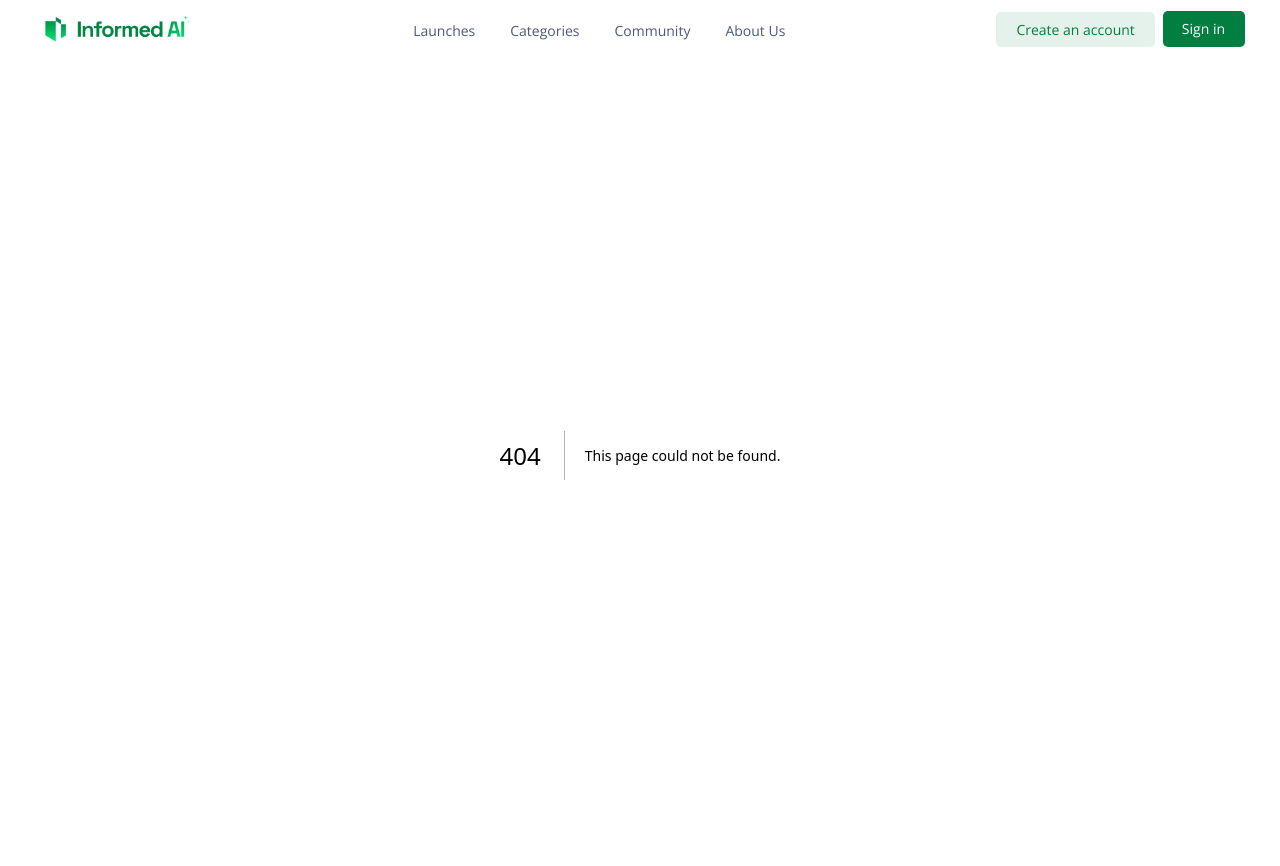
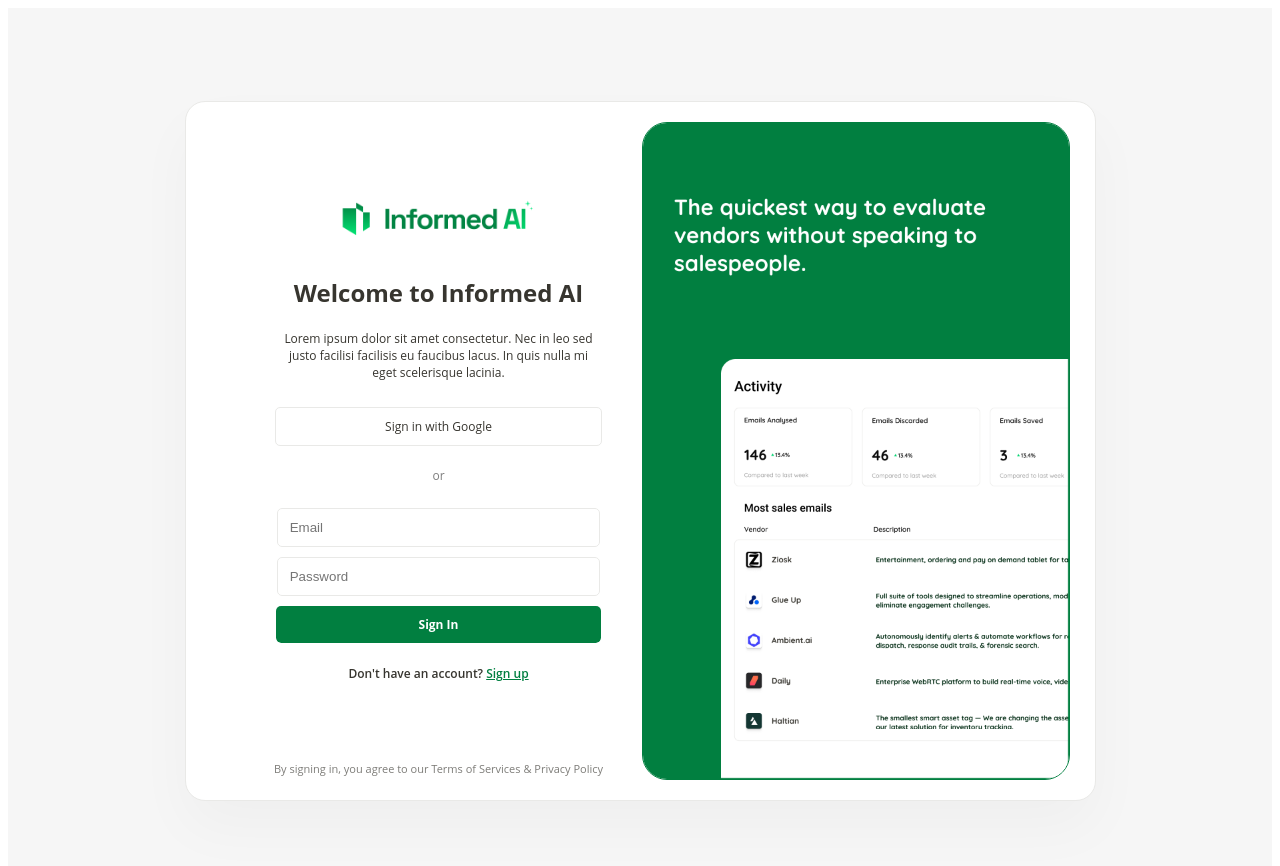
Before and after one commit to Lukaeric14/informed, a Next.js app: page /signin in a window 1280 px wide. Before the commit this address had no page. Shown: the top 866 px of the page. Built offline with nearby package versions, Linux system fonts and the light colour scheme.

Commit message:
signin functional

```diff
--- a/src/app/page.js
+++ b/src/app/page.js
@@ -14,17 +14,14 @@ export default function Home() {
   const [selectedFilters, setSelectedFilters] = useState({}); // Added state for selected filters
   const [searchedVendor, setSearchedVendor] = useState(''); // Added state for searched vendor
 
+  useEffect(() => {
     const setNewView = async () => {
       const { data, error } = await supabase.from("vendors").select('*');
       if (data) {
-      console.log("Retrieved vendors data:", data);
-      console.log(data);
         setVendors(data); // Set the fetched data to state
       }
       if (error) console.log(error.message); // Log the error message
     };
-
-  useEffect(() => {
     setNewView(); // Call the function on component mount
   }, []); // Empty dependency array to run once on mount
 
@@ -38,6 +35,9 @@ export default function Home() {
     const matchesSearch = searchedVendor === '' || vendor.name.toLowerCase().includes(searchedVendor.toLowerCase());
     return matchesFilters && matchesSearch;
   });
+
+  // Ensure that the button is rendered consistently
+  const isButtonVisible = vendors.length > 0; // Example condition
 
   return (
     <main className="h-screen w-full bg-[#F3F3F3] overflow-y-auto">
--- a/src/components/navBar.jsx
+++ b/src/components/navBar.jsx
@@ -20,6 +20,17 @@ export default function NavBar() {
             <div style={{color: '#4C587C', fontSize: 14, fontFamily: 'Open Sans', fontWeight: '400', height: 17, wordWrap: 'break-word'}}>Community</div>
             <div style={{color: '#4C587C', fontSize: 14, fontFamily: 'Open Sans', fontWeight: '400', height: 17, wordWrap: 'break-word'}}>About Us</div>
         </div>
+        {typeof window !== 'undefined' && localStorage.getItem('token') ? (
+            <button onClick={() => {
+                localStorage.removeItem('token');
+                window.location.reload();
+            }} style={{ height: '100%', paddingLeft: 13, paddingRight: 13, paddingTop: 3, paddingBottom: 3, borderRadius: 5, overflow: 'hidden', justifyContent: 'flex-start', alignItems: 'center', gap: 8, display: 'inline-flex', background: 'none', border: 'none', cursor: 'pointer'}}>
+                <div style={{width: 24, height: 24, position: 'relative'}}>
+                    <img style={{width: 19.45, height: 20, left: 2.27, top: 2, position: 'absolute'}} src="/material-symbols_logout.svg" alt="Logout Icon" />
+                </div>
+                <div style={{color: '#4C587C', fontSize: 14, fontFamily: 'Open Sans', fontWeight: '400', wordWrap: 'break-word'}}>Logout</div>
+            </button>
+        ) : (
             <div style={{justifyContent: 'flex-start', alignItems: 'flex-end', gap: 8, display: 'flex'}}>
                 <button onClick={() => window.location.href = '/signup'} style={{paddingLeft: 20, paddingRight: 20, paddingTop: 9, paddingBottom: 9, background: 'rgba(1, 127, 64, 0.10)', borderRadius: 5, overflow: 'hidden', justifyContent: 'center', alignItems: 'center', gap: 20, display: 'flex'}}>
                     <div style={{color: '#017F40', fontSize: 14, fontFamily: 'Open Sans', fontWeight: '500', height: 17, wordWrap: 'break-word', lineHeight: '17px', display: 'flex', alignItems: 'center', justifyContent: 'center'}}>Create an account</div>
@@ -28,6 +39,7 @@ export default function NavBar() {
                     <div style={{color: 'white', fontSize: 14, fontFamily: 'Open Sans', fontWeight: '400', height: 17, wordWrap: 'break-word', lineHeight: '17px', display: 'flex', alignItems: 'center', justifyContent: 'center'}}>Sign in</div>
                 </button>
             </div>
+        )}
     </header>
   );
 }
--- /dev/null
+++ b/src/pages/signin.js
@@ -0,0 +1,109 @@
+'use client';
+
+import React, { useState } from 'react';
+import { supabase } from '@/lib/supabase'; // Import Supabase client
+import { useRouter } from 'next/router'; // Import useRouter from next/router
+
+const SignIn = () => {
+  const [email, setEmail] = useState('');
+  const [password, setPassword] = useState('');
+  const [error, setError] = useState(null);
+  const [success, setSuccess] = useState(null);
+  const router = useRouter(); // Initialize useRouter
+
+  const handleSignIn = async (e) => {
+    e.preventDefault();
+    try {
+      // Log the data being sent to Supabase
+      console.log('Signing in with:', { email, password });
+
+      // Call Supabase signIn with email and password
+      const response = await supabase.auth.signInWithPassword({
+        email,
+        password
+      });
+
+      // Log the entire response from Supabase
+      console.log('Supabase response:', response);
+
+      // Access user and session from the response data
+      const user = response.data?.user;
+      const session = response.data?.session;
+
+      // Log user and session
+      console.log('User:', user);
+      console.log('Session:', session);
+
+      if (response.error) {
+        setError(response.error.message);
+        setSuccess(null);
+      } else {
+        setSuccess('Sign in successful!');
+        setError(null);
+
+        // Check if user is created and session is available
+        if (user && session) { // Ensure session is available
+          localStorage.setItem('token', session.access_token); // Use optional chaining
+          router.push('/'); // Redirect to home page
+        } else {
+          setError('User signed in but no session available.');
+        }
+      }
+    } catch (error) {
+      setError('An unexpected error occurred. Please try again.');
+      setSuccess(null);
+    }
+  };
+
+  return (
+    <div style={{width: '100%', height: '100%', background: '#F6F6F6', flexDirection: 'column', justifyContent: 'flex-start', alignItems: 'flex-start', gap: 10, display: 'inline-flex'}}>
+        <div style={{height: 698, margin: '93px auto', background: 'white', boxShadow: '0px 27px 59px rgba(0, 0, 0, 0.03)', borderRadius: 20, overflow: 'hidden', border: '1px #E9E9E7 solid', justifyContent: 'center', alignItems: 'center', gap: '100p', paddingLeft: '50px', paddingRight: '25px', display: 'flex'}}>
+            <div style={{width: 406, height: 656, flexDirection: 'column', justifyContent: 'center', alignItems: 'center', gap: 21, display: 'inline-flex'}}>
+                <div style={{flex: '1 1 0', padding: 10}} />
+                <img style={{padding: 10, width: 220}} src="/logo-green.png" />
+                <div style={{textAlign: 'center', color: '#37352F', fontSize: 24, fontFamily: 'Open Sans', fontWeight: '700', Height: 28, wordWrap: 'break-word'}}>Welcome to Informed AI</div>
+                <div style={{width: '80%', height: 56, textAlign: 'center', color: '#37352F', fontSize: 12, fontFamily: 'Open Sans', fontWeight: '400', wordWrap: 'break-word'}}>Lorem ipsum dolor sit amet consectetur. Nec in leo sed justo facilisi facilisis eu faucibus lacus. In quis nulla mi eget scelerisque lacinia.</div>
+                <div style={{width: '80%', height: 37, borderRadius: 5, overflow: 'hidden', border: '1px #E9E9E7 solid', justifyContent: 'center', alignItems: 'center', gap: 14.40, display: 'inline-flex'}}>
+                    <div style={{color: '#37352F', fontSize: 12, fontFamily: 'Open Sans', fontWeight: '400', wordWrap: 'break-word'}}>Sign in with Google</div>
+                </div>
+                <div style={{width: 22, height: 20, textAlign: 'center', color: '#7F7F7F', fontSize: 12, fontFamily: 'Open Sans', fontWeight: '400', wordWrap: 'break-word'}}>or</div>
+                <form onSubmit={handleSignIn} style={{borderRadius: 5, overflow: 'hidden', justifyContent: 'center', alignItems: 'center', display: 'flex', flexDirection: 'column', gap: 10, width: '80%'}}>
+                    <div style={{width: '99%', height: 37, borderRadius: 5, border: '1px #E9E9E7 solid', justifyContent: 'flex-start', alignItems: 'center', display: 'flex'}}>
+                        <input
+                            type="email"
+                            value={email}
+                            onChange={(e) => setEmail(e.target.value)}
+                            required
+                            style={{width: '90%', border: 'none', outline: 'none', marginLeft: '10px'}}
+                            placeholder="Email"
+                        />
+                    </div>
+                    <div style={{width: '99%', height: 37, borderRadius: 5, border: '1px #E9E9E7 solid', justifyContent: 'flex-start', alignItems: 'center', display: 'flex'}}>
+                        <input
+                            type="password"
+                            value={password}
+                            onChange={(e) => setPassword(e.target.value)}
+                            required
+                            style={{width: '90%', border: 'none', outline: 'none', marginLeft: '10px'}}
+                            placeholder="Password"
+                        />
+                    </div>
+                    {error && <p style={{color: 'red', fontSize: 12, fontFamily: 'Open Sans', fontWeight: '400', wordWrap: 'break-word'}}>{error}</p>}
+                    {success && <p style={{color: 'green', fontSize: 12, fontFamily: 'Open Sans', fontWeight: '400', wordWrap: 'break-word'}}>{success}</p>}
+                    <button type="submit" style={{width: '100%', height: 37, paddingLeft: 54, paddingRight: 54, paddingTop: 8, paddingBottom: 8, background: '#017F40', borderRadius: 5, justifyContent: 'center', alignItems: 'center', display: 'flex', borderWidth: 0}}>
+                        <div style={{width: '100%', textAlign: 'center', color: 'white', fontSize: 12, fontFamily: 'Open Sans', fontWeight: '700', wordWrap: 'break-word'}}>Sign In</div>
+                    </button>
+                </form>
+                <div style={{height: 18, textAlign: 'center'}}>
+                    <span style={{color: '#37352F', fontSize: 12, fontFamily: 'Open Sans', fontWeight: '600', wordWrap: 'break-word'}}>Don't have an account? </span>
+                    <button onClick={() => window.location.href = '/signup'} style={{background: 'none', border: 'none', color: '#017F40', fontSize: 12, fontFamily: 'Open Sans', fontWeight: '600', cursor: 'pointer', padding: 0, margin: 0, textDecoration: 'underline'}}>Sign up</button>
+                </div>
+                <div style={{flex: '1 1 0', padding: 10}} />
+                <div style={{width: 406, height: 18, textAlign: 'center', color: '#7D7C78', fontSize: 11, fontFamily: 'Open Sans', fontWeight: '400', wordWrap: 'break-word'}}>By signing in, you agree to our Terms of Services & Privacy Policy</div>
+            </div>
+            <img style={{width: 426, height: 656, borderRadius: 25, border: '1px #017F40 solid'}} src="/frame60887.png" />
+        </div>
+    </div>
+)};
+
+export default SignIn;
--- a/src/pages/signup.js
+++ b/src/pages/signup.js
@@ -37,6 +37,14 @@ const SignUp = () => {
       // Log the entire response from Supabase
       console.log('Supabase response:', response);
 
+      // Access user and session from the response data
+      const user = response.data?.user;
+      const session = response.data?.session;
+
+      // Log user and session
+      console.log('User:', user);
+      console.log('Session:', session);
+
       if (response.error) {
         setError(response.error.message);
         setSuccess(null);
@@ -44,13 +52,9 @@ const SignUp = () => {
         setSuccess('Sign up successful! Please check your email to confirm your account.');
         setError(null);
 
-        // Log the response to check if session is available
-        console.log('User:', response.user);
-        console.log('Session:', response.session);
-
         // Check if user is created and session is available
-        if (response.user && response.session) { // Ensure session is available
-          localStorage.setItem('token', response.session.access_token); // Use optional chaining
+        if (user && session) { // Ensure session is available
+          localStorage.setItem('token', session.access_token); // Use optional chaining
           router.push('/'); // Redirect to home page
         } else {
           setError('User created but no session available.');
@@ -70,13 +74,18 @@ const SignUp = () => {
                 <img style={{padding: 10, width: 220}} src="/logo-green.png" />
                 <div style={{textAlign: 'center', color: '#37352F', fontSize: 24, fontFamily: 'Open Sans', fontWeight: '700', Height: 28, wordWrap: 'break-word'}}>Welcome to Informed AI</div>
                 <div style={{width: '80%', height: 56, textAlign: 'center', color: '#37352F', fontSize: 12, fontFamily: 'Open Sans', fontWeight: '400', wordWrap: 'break-word'}}>Lorem ipsum dolor sit amet consectetur. Nec in leo sed justo facilisi facilisis eu faucibus lacus. In quis nulla mi eget scelerisque lacinia.</div>
-                <div style={{width: '80%', height: 37, borderRadius: 5, overflow: 'hidden', border: '1px #E9E9E7 solid', justifyContent: 'center', alignItems: 'center', gap: 14.40, display: 'inline-flex'}}>
-                    <div style={{color: '#37352F', fontSize: 12, fontFamily: 'Open Sans', fontWeight: '400', wordWrap: 'break-word'}}>Sign in with Google</div>
-                </div>
-                <div style={{width: 22, height: 20, textAlign: 'center', color: '#7F7F7F', fontSize: 12, fontFamily: 'Open Sans', fontWeight: '400', wordWrap: 'break-word'}}>or</div>
                 {step === 1 ? (
-                    <form onSubmit={handleEmailSubmit} style={{borderRadius: 5, overflow: 'hidden', justifyContent: 'center', alignItems: 'center', display: 'flex', flexDirection: 'column', gap: 10, width: '80%'}}>
-                        <div style={{width: '99%', height: 37, borderRadius: 5, border: '1px #E9E9E7 solid', justifyContent: 'flex-start', alignItems: 'center', display: 'flex'}}>
+                    <>
+                        <div style={{width: '80%', height: 37, borderRadius: 5, overflow: 'hidden', border: '1px #E9E9E7 solid', justifyContent: 'center', alignItems: 'center', gap: 14.40, display: 'inline-flex'}}>
+                            <div style={{color: '#37352F', fontSize: 12, fontFamily: 'Open Sans', fontWeight: '400', wordWrap: 'break-word'}}>Sign in with Google</div>
+                        </div>
+                        <div style={{width: 22, height: 20, textAlign: 'center', color: '#7F7F7F', fontSize: 12, fontFamily: 'Open Sans', fontWeight: '400', wordWrap: 'break-word'}}>or</div>
+                    </>
+                ) : null}
+                {step === 1 ? (
+                    <form onSubmit={handleEmailSubmit} style={{borderRadius: 5, overflow: 'hidden', justifyContent: 'center', alignItems: 'start', display: 'flex', flexDirection: 'column', gap: 10, width: '80%'}}>
+                        <label style={{width: '90%', color: '#37352F', fontSize: 14, fontFamily: 'Open Sans', fontWeight: '400'}}>Email</label>
+                        <div style={{width: '99%', height: 47, borderRadius: 5, border: '1px #E9E9E7 solid', justifyContent: 'flex-start', alignItems: 'center', display: 'flex'}}>
                             <input
                                 type="email"
                                 value={email}
@@ -93,8 +102,9 @@ const SignUp = () => {
                         </button>
                     </form>
                 ) : (
-                    <form onSubmit={handleFinalSignUp} style={{borderRadius: 5, overflow: 'hidden', justifyContent: 'center', alignItems: 'center', display: 'flex', flexDirection: 'column', gap: 10, width: '80%'}}>
-                        <div style={{width: '99%', height: 37, borderRadius: 5, border: '1px #E9E9E7 solid', justifyContent: 'flex-start', alignItems: 'center', display: 'flex'}}>
+                    <form onSubmit={handleFinalSignUp} style={{borderRadius: 5, overflow: 'hidden', justifyContent: 'center', alignItems: 'start', display: 'flex', flexDirection: 'column', gap: 15, width: '80%'}}>
+                        <label style={{width: '90%', color: '#37352F', fontSize: 14, fontFamily: 'Open Sans', fontWeight: '400'}}>Name</label>
+                        <div style={{width: '99%', height: 47, borderRadius: 5, border: '1px #E9E9E7 solid', justifyContent: 'flex-start', alignItems: 'center', display: 'flex'}}>
                             <input
                                 type="text"
                                 value={name}
@@ -104,7 +114,8 @@ const SignUp = () => {
                                 placeholder="Name"
                             />
                         </div>
-                        <div style={{width: '99%', height: 37, borderRadius: 5, border: '1px #E9E9E7 solid', justifyContent: 'flex-start', alignItems: 'center', display: 'flex'}}>
+                        <label style={{width: '90%', color: '#37352F', fontSize: 14, fontFamily: 'Open Sans', fontWeight: '400'}}>Password</label>
+                        <div style={{width: '99%', height: 47, borderRadius: 5, border: '1px #E9E9E7 solid', justifyContent: 'flex-start', alignItems: 'center', display: 'flex'}}>
                             <input
                                 type="password"
                                 value={password}
@@ -114,7 +125,8 @@ const SignUp = () => {
                                 placeholder="Password"
                             />
                         </div>
-                        <div style={{width: '99%', height: 37, borderRadius: 5, border: '1px #E9E9E7 solid', justifyContent: 'flex-start', alignItems: 'center', display: 'flex'}}>
+                        <label style={{width: '90%', color: '#37352F', fontSize: 14, fontFamily: 'Open Sans', fontWeight: '400'}}>Company Name</label>
+                        <div style={{width: '99%', height: 47, borderRadius: 5, border: '1px #E9E9E7 solid', justifyContent: 'flex-start', alignItems: 'center', display: 'flex'}}>
                             <input
                                 type="text"
                                 value={company}
@@ -131,7 +143,10 @@ const SignUp = () => {
                         </button>
                     </form>
                 )}
-                <div style={{height: 18, textAlign: 'center'}}><span style={{color: '#37352F', fontSize: 12, fontFamily: 'Open Sans', fontWeight: '600', wordWrap: 'break-word'}}>Already have an account? </span><span style={{color: '#017F40', fontSize: 12, fontFamily: 'Open Sans', fontWeight: '600', wordWrap: 'break-word'}}>Sign in</span></div>
+                <div style={{height: 18, textAlign: 'center'}}>
+                    <span style={{color: '#37352F', fontSize: 12, fontFamily: 'Open Sans', fontWeight: '600', wordWrap: 'break-word'}}>Already have an account? </span>
+                    <button onClick={() => window.location.href = '/signin'} style={{background: 'none', border: 'none', color: '#017F40', fontSize: 12, fontFamily: 'Open Sans', fontWeight: '600', cursor: 'pointer', padding: 0, margin: 0, textDecoration: 'underline'}}>Sign in</button>
+                </div>
                 <div style={{flex: '1 1 0', padding: 10}} />
                 <div style={{width: 406, height: 18, textAlign: 'center', color: '#7D7C78', fontSize: 11, fontFamily: 'Open Sans', fontWeight: '400', wordWrap: 'break-word'}}>By signing up, you agree to our Terms of Services & Privacy Policy</div>
             </div>
```
Also changed, not shown: public/ic_outline-settings.svg (added), public/material-symbols_logout.svg (added). Lines whose indentation alone changed are shown as unchanged.
